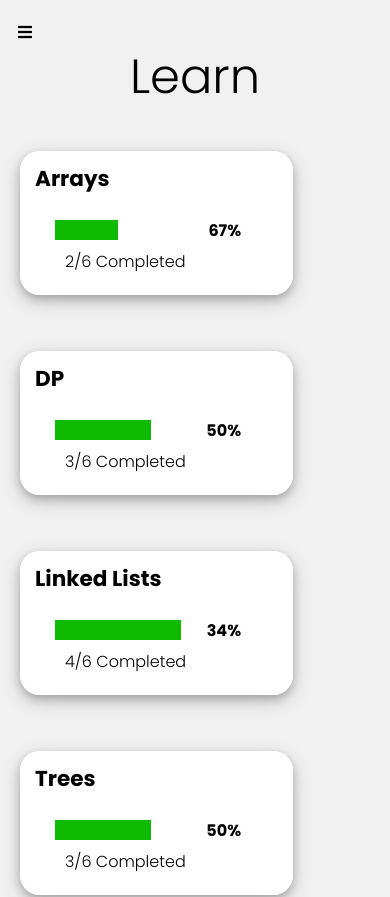
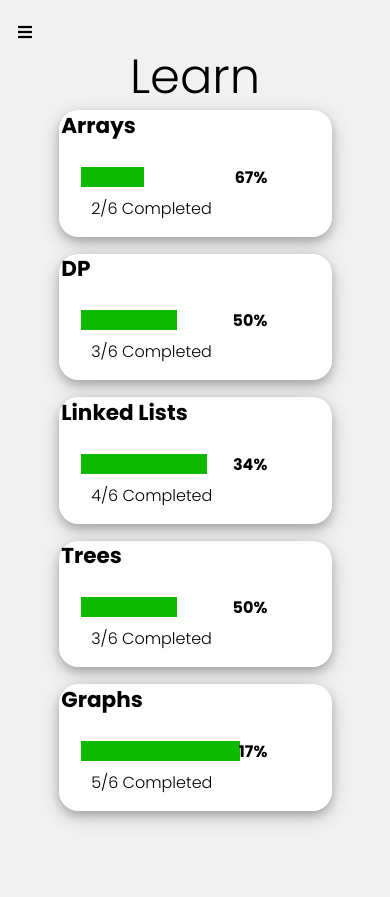
Before and after one commit to sajalgupta06/GreenTick, a React (Create React App) app: page /learn in a window 390 px wide. Shown: the top 897 px of the page. After the commit the page ends 844 px from the top, so only its background shows below. Built offline with nearby package versions, Linux system fonts and the light colour scheme.

Commit message:
Update Learn.css

```diff
--- a/src/css/Learn.css
+++ b/src/css/Learn.css
@@ -3,24 +3,24 @@
 }
 body {
     background:#f1f1f1;
+
 }
 
-.content {
-    height: 40vh;
+.contentl {
+    height: 25vh;
     color: #000;
     display: flex;
     justify-content: center;
     align-items: top;
+
 }
 .cardl1 {
-    perspective: 150rem;
-    height: 12rem;
-    width: 30%;
+
     position: absolute;
-    width: 666.6px;
+    width:35%;
     height: 17%;
-    left: 152px;
-    top: 100px;
+    left: 9%;
+    top:12%;
     border-radius: 20px;
     background-color: #fff;
     margin-top: 3.2em;
@@ -28,28 +28,24 @@ body {
 }
 
 .cardl2 {
-    perspective: 150rem;
-    height: 12rem;
-    width: 30%;
+
     position: absolute;
-    width: 666.6px;
+    width:35%;
     height: 17%;
-    left: 1026.4px;
-    top: 100px;
+    right:12%;
+    top: 12%;
     border-radius: 20px;
     background-color: #fff;
     margin-top: 3.2em;
     box-shadow: 0 4px 8px 0 rgba(0, 0, 0, 0.2), 0 6px 20px 0 rgba(0, 0, 0, 0.19);
 }
 .cardl3 {
-    perspective: 150rem;
-    height: 12rem;
-    width: 30%;
+
     position: absolute;
-    width: 666.6px;
+    width: 35%;
     height: 17%;
-    left: 152px;
-    top: 350px;
+    left: 9%;
+    top: 36%;
     border-radius: 20px;
     background-color: #fff;
     margin-top: 3.2em;
@@ -58,28 +54,24 @@ body {
 
 
 .cardl4 {
-    perspective: 150rem;
-    height: 12rem;
-    width: 30%;
+
     position: absolute;
-    width: 666.6px;
+    width: 35%;
     height: 17%;
-    left: 1026.4px;
-    top: 350px;
+    right:12%;
+    top: 36%;
     border-radius: 20px;
     background-color: #fff;
     margin-top: 3.2em;
     box-shadow: 0 4px 8px 0 rgba(0, 0, 0, 0.2), 0 6px 20px 0 rgba(0, 0, 0, 0.19);
 }
 .cardl5 {
-    perspective: 150rem;
-    height: 12rem;
-    width: 30%;
+
     position: absolute;
-    width: 666.6px;
+    width: 35%;
     height: 17%;
-    left: 152px;
-    top: 620px;
+    left: 9%;
+    top:60%;
     border-radius: 20px;
     background-color: #fff;
     margin-top: 3.2em;
@@ -88,65 +80,60 @@ body {
 
 .card__inside
 {
-    padding: 15px;
+    padding: 1%;
     background-color:#fff ;
     border-radius: 20px;
     color:#fff;
     height: 100%;
     position: 'absolute';
-    left: 50;
+    left: '20%';
     right: 0;
-    top: 50;
+    top:10%;
     bottom: 0;
-   /* overflow: hidden;*/
+
 
 }
 
-.card__inside .mainHeading
-{
-    color:#000;
-    font-weight: 700;
-    font-size: 1.4em;
-}
 
 
 @media screen and (max-width:972px)
 {
    .cardl1{
-        width:60%;
+        width:80%;
         position: absolute;
-	      height: 17%;
-        left: 90px;
-        top: 100;/*100px;*/
+	height: 14%;
+        left: 10%;
+        top: 7%;
     }
 
+
     .cardl2{
-        width:60%;
+        width:80%;
         position: absolute;
-        height: 17%;
-        left: 90px;
-        top: 300px;
+        height: 14%;
+        left: 10%;
+        top: 23%;
     }
     .cardl3{
-        width:60%;
+        width:80%;
         position: absolute;
-        height: 17%;
-        left: 90px;
-        top: 500px;
+        height: 14%;
+        left: 10%;
+        top: 39%;
     }
     .cardl4{
-        width:60%;
+        width:80%;
         position: absolute;
-        height: 17%;
-        left: 90px;
-        top: 700px;
+        height: 14%;
+        left: 10%;
+        top: 55%;
     }
     .cardl5{
-        width:60%;
+        width:80%;
         position: absolute;
-        height: 17%;
-        left: 90px;
-        top: 900px;
+        height: 14%;
+        left: 10%;
+        top: 71%;
     }
 
 
@@ -157,39 +144,41 @@ body {
     .cardl1{
         width:70%;
         position: absolute;
-        height: 17%;
-        left: 20px;
-        top: 100px;
+        height: 15%;
+        left: 15%;
+        top: 7%;
+
     }
 
     .cardl2{
         width:70%;
         position: absolute;
-        height: 17%;
-        left: 20px;
-        top: 300px;
+        height: 15%;
+        left: 15%;/*20px;*/
+        top: 24%;
     }
     .cardl3{
         width:70%;
         position: absolute;
-        height: 17%;
-        left: 20px;
-        top: 500px;
+        height: 15%;
+        left: 15%;
+        top: 41%;
     }
     .cardl4{
         width:70%;
         position: absolute;
-        height: 17%;
-        left: 20px;
-        top: 700px;
+        height: 15%;
+        left: 15%;
+        top: 58%;
     }
     .cardl5{
         width:70%;
         position: absolute;
-        height: 17%;
-        left: 20px;
-        top: 900px;
+        height: 15%;
+        left: 15%;
+        top:75%;
     }
+
 
 }
 
@@ -197,41 +186,114 @@ body {
 {
 
     .cardl1{
-        width:90%;
-        position: absolute;
-        height: 17%;
-        left: 10px;
-        top: 100px;
+        width:80%;
+        position: relative;
+        height:50%;
+        left:3%;/*10px;*/
+        right:20%;
+        top: -10%;/*100px;*/
+
     }
 
     .cardl2{
-        width:90%;
-        position: absolute;
-        height: 17%;
-        left: 10px;
-        top: 300px;
+        width:80%;
+        position: relative;
+        height: 50%;
+        left: 3%;
+        right:20%;
+        top: -50%;
    }
     .cardl3{
-        width:90%;
-        position: absolute;
-        height: 17%;
-        left: 10px;
-        top: 500px;
+        width:80%;
+        position: relative;
+        height: 50%;
+        left: 3%;
+        right: 20%;
+        top: -90%;
     }
     .cardl4{
         width:80%;
-        position: absolute;
-        height: 17%;
-        left: 10px;
-        top: 700px;
+        position: relative;
+        height: 50%;
+        left: 3%;
+        right: 20%;
+        top: -130%;
     }
     .cardl5{
         width:80%;
-        position: absolute;
-        height: 17%;
-        left: 10px;
-        /*top: 900px;*/
-        bottom: 0 ;
+        position: relative;
+        height: 50%;
+        left:3%;
+        right: 20%;
+        top:-170%;
+
     }
 
 }
+@media screen and (max-height:500px)
+{
+.cardl1 {
+
+    position: absolute;
+    width:45%;
+    height: 20%;
+    left: 12%;
+    top:15%;
+    border-radius: 10px;
+    background-color: #fff;
+    margin-top: 3.2em;
+    box-shadow: 0 4px 8px 0 rgba(0, 0, 0, 0.2), 0 6px 20px 0 rgba(0, 0, 0, 0.19);
+}
+
+.cardl2 {
+
+    position: absolute;
+    width:45%;
+    height: 20%;
+    left:70%;
+    top: 15%;
+    border-radius: 10px;
+    background-color: #fff;
+    margin-top: 3.2em;
+    box-shadow: 0 4px 8px 0 rgba(0, 0, 0, 0.2), 0 6px 20px 0 rgba(0, 0, 0, 0.19);
+}
+.cardl3 {
+
+    position: absolute;
+    width: 45%;
+    height: 20%;
+    left: 12%;
+    top: 40%;
+    border-radius: 10px;
+    background-color: #fff;
+    margin-top: 3.2em;
+    box-shadow: 0 4px 8px 0 rgba(0, 0, 0, 0.2), 0 6px 20px 0 rgba(0, 0, 0, 0.19);
+}
+
+
+.cardl4 {
+
+    position: absolute;
+    width: 45%;
+    height: 20%;
+    left:70%;
+    top: 40%;
+    border-radius: 10px;
+    background-color: #fff;
+    margin-top: 3.2em;
+    box-shadow: 0 4px 8px 0 rgba(0, 0, 0, 0.2), 0 6px 20px 0 rgba(0, 0, 0, 0.19);
+}
+.cardl5 {
+
+    position: absolute;
+    width: 45%;
+    height: 20%;
+    left: 12%;
+    top:65%;
+    border-radius: 10px;
+    background-color: #fff;
+    margin-top: 3.2em;
+    box-shadow: 0 4px 8px 0 rgba(0, 0, 0, 0.2), 0 6px 20px 0 rgba(0, 0, 0, 0.19);
+}
+
+}
```
